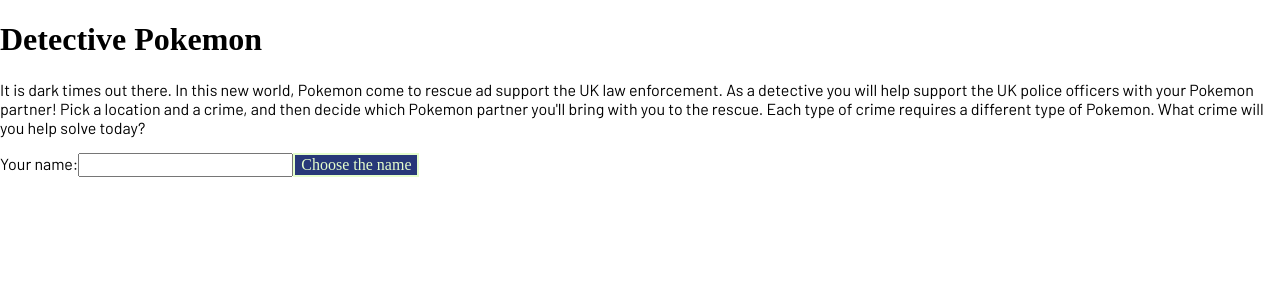
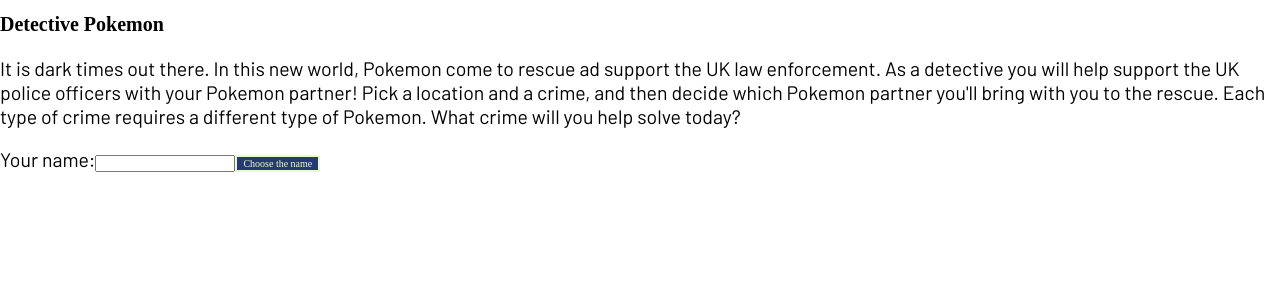
Before and after one commit to heathergh/detective-pokemon, a React (Create React App) app: page / in a window 1280 px wide. Shown: the top 300 px of the page. Built offline with nearby package versions, Linux system fonts and the light colour scheme; a web font is replaced by a local one.

Commit message:
Fixed fonts import to base not app

```diff
--- a/src/styles/App.css
+++ b/src/styles/App.css
@@ -181,6 +181,9 @@ legend, button::-moz-focus-inner, input::-moz-focus-inner {
 }
 
 @media (min-width: 320px) {
+  html {
+    font-size: 62.5%;
+  }
   button {
     background-color: #273878;
     border: 2px solid #e5fecc;
@@ -190,6 +193,7 @@ legend, button::-moz-focus-inner, input::-moz-focus-inner {
     font-family: "Iceberg", cursive;
   }
   p, label {
+    font-size: 1.95rem;
     font-family: "Barlow", sans-serif;
   }
 }
--- a/src/styles/sass/App.scss
+++ b/src/styles/sass/App.scss
@@ -1,4 +1,3 @@
-@import 'fonts';
 @import 'normalize';
 @import 'color_palette';
 @import 'mixins';
--- a/src/styles/sass/_fonts.scss
+++ b/src/styles/sass/_fonts.scss
@@ -2,3 +2,4 @@
 
 $icebergFontFamily: 'Iceberg', cursive;
 $barlowFontFamily: 'Barlow', sans-serif;
+$baseFontSize: 62.5%;
```
Also changed, not shown: src/styles/sass/_base.scss (+7 -0 lines).
